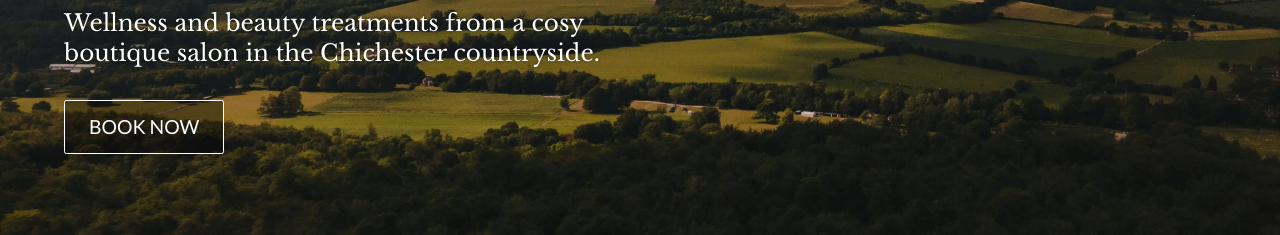
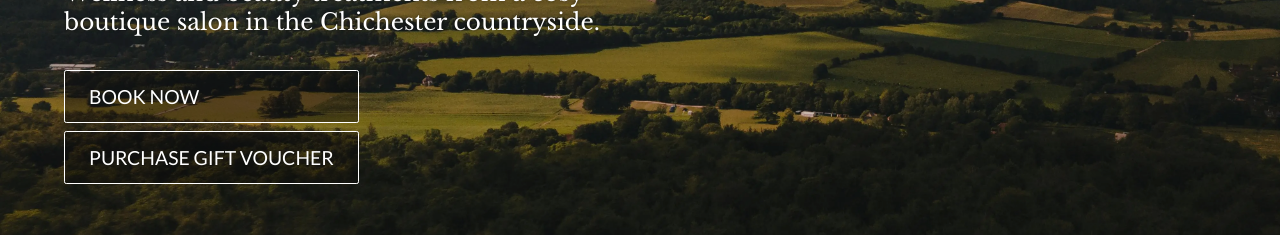
Before and after one commit to Black-and-White-Web-Development/alex-ray-treatments, a React (Vite) app: page / in a window 1280 px wide. Shown: the part 263-498 px from the top of the page. Built offline with nearby package versions, Linux system fonts and the light colour scheme.

Commit message:
Feat: add gift vouchers booking link - Allow multiple CTAs to be added to `Hero`. - Add `src` prop to `BookingWidget` to allow different products to show.

```diff
--- a/src/Root.tsx
+++ b/src/Root.tsx
@@ -15,7 +15,7 @@ interface HeroProps {
 	heading: string;
 	subheading?: string;
 	image: string;
-	cta?: { href: string; label: string };
+	ctas?: { href: string; label: string }[];
 	children?: ReactNode;
 }
 
@@ -24,7 +24,10 @@ const heroContent: Record<string, HeroProps> = {
 		heading: "Alex Ray Wellbeing",
 		subheading:
 			"Wellness and beauty treatments from a cosy boutique salon in the Chichester countryside.",
-		cta: { href: "/book", label: "Book now" },
+		ctas: [
+			{ href: "/book", label: "Book now" },
+			{ href: "/vouchers", label: "Purchase gift voucher" },
+		],
 		image: background,
 	},
 	"/about": {
@@ -38,7 +41,12 @@ const heroContent: Record<string, HeroProps> = {
 	"/book": {
 		heading: "Book your treatment",
 		image: background,
-		children: <BookingWidget />,
+		children: <BookingWidget src="https://bookings.gettimely.com/alexraytreatments1/bb/book" />,
+	},
+	"/vouchers": {
+		heading: "Gift vouchers",
+		image: background,
+		children: <BookingWidget src="https://bookings.gettimely.com/alexraytreatments1/bb/purchase" />,
 	},
 	"/accessibility-statement": {
 		heading: "Accessibility Statement",
@@ -71,7 +79,7 @@ const App = () => {
 				<Hero
 					heading={content.heading}
 					subheading={content.subheading}
-					cta={content.cta}
+					ctas={content.ctas}
 					image={content.image}
 					children={content.children}
 				/>
--- a/src/components/BookingWidget/BookingWidget.tsx
+++ b/src/components/BookingWidget/BookingWidget.tsx
@@ -4,13 +4,17 @@ import { usePageTitle } from "@/hooks/usePageTitle";
 
 import "./BookingWidget.scss";
 
-const BookingWidget: React.FC = () => {
+interface BookingWidgetProps {
+	src: string;
+}
+
+const BookingWidget: React.FC<BookingWidgetProps> = ({ src }) => {
 	usePageTitle("Book a treatment");
 
 	return (
 		<div className="booking-widget-container">
 			<iframe
-				src="https://bookings.gettimely.com/alexraytreatments1/bb/book"
+				src={src}
 				scrolling="no"
 				id="timelyWidget"
 				style={{ width: "480px", height: "600px", border: "none" }}
--- a/src/components/Hero/Hero.scss
+++ b/src/components/Hero/Hero.scss
@@ -95,6 +95,12 @@
     text-wrap: balance;
 	}
 
+  &__ctas {
+    display: flex;
+    flex-direction: column;
+    gap: var(--space-2);
+  }
+
 	&__cta {
 		display: flex;
 		align-items: center;
--- a/src/components/Hero/Hero.tsx
+++ b/src/components/Hero/Hero.tsx
@@ -11,18 +11,18 @@ interface HeroProps {
 	heading: string;
 	subheading?: string;
 	image: string;
-	cta?: { href: string; label: string };
+	ctas?: { href: string; label: string }[];
 	children?: ReactNode;
 }
 
-const Hero = ({ heading, subheading, image, cta, children }: HeroProps) => {
+const Hero = ({ heading, subheading, image, ctas, children }: HeroProps) => {
 	const isFullHeight = !!children;
 
 	return (
 		<header
 			className={clsx("hero fb-col-wrapper", {
-				"hero--hero": cta,
-				"hero--banner": !cta,
+				"hero--hero": ctas,
+				"hero--banner": !ctas,
 				"hero--full-height": isFullHeight,
 			})}
 		>
@@ -53,11 +53,15 @@ const Hero = ({ heading, subheading, image, cta, children }: HeroProps) => {
 				>
 					<h1 className="hero__heading">{heading}</h1>
 					{subheading && <p className="hero__subheading">{subheading}</p>}
-					{cta && (
-						<Link className="hero__cta" to={cta.href}>
-							{cta.label}
-							<FontAwesomeIcon className="hero__cta-icon" icon={faArrowRight} />
-						</Link>
+					{ctas && (
+						<div className="hero__ctas">
+							{ctas.map(cta => (
+								<Link className="hero__cta" key={cta.href} to={cta.href}>
+									{cta.label}
+									<FontAwesomeIcon className="hero__cta-icon" icon={faArrowRight} />
+								</Link>
+							))}
+						</div>
 					)}
 					{children}
 				</motion.div>
--- a/src/components/Navigation/Navigation.tsx
+++ b/src/components/Navigation/Navigation.tsx
@@ -15,6 +15,7 @@ const Navigation = function () {
 				<NavItem to="/" name="Home" />
 				<NavItem to="/about" name="About" />
 				<NavItem to="/treatments" name="Treatments" />
+				<NavItem to="/vouchers" name="Gift vouchers" />
 				<NavItem isCta={true} to="/book" name="Book a treament" />
 			</NavigationMenu.List>
 		</NavigationMenu.Root>
--- a/src/pages/Book/Book.tsx
+++ b/src/pages/Book/Book.tsx
@@ -1,5 +1,5 @@
-const Contact = function () {
+const Book = function () {
 	return <></>;
 };
 
-export default Contact;
+export default Book;
--- a/src/routes/root.tsx
+++ b/src/routes/root.tsx
@@ -19,6 +19,7 @@ const routes: RouteObject[] = [
 			{ path: "", element: <Home /> },
 			{ path: "about", element: <About /> },
 			{ path: "treatments", element: <Treatments /> },
+			{ path: "vouchers", element: <Book /> },
 			{ path: "book", element: <Book /> },
 			legalRoutes,
 		],
```
